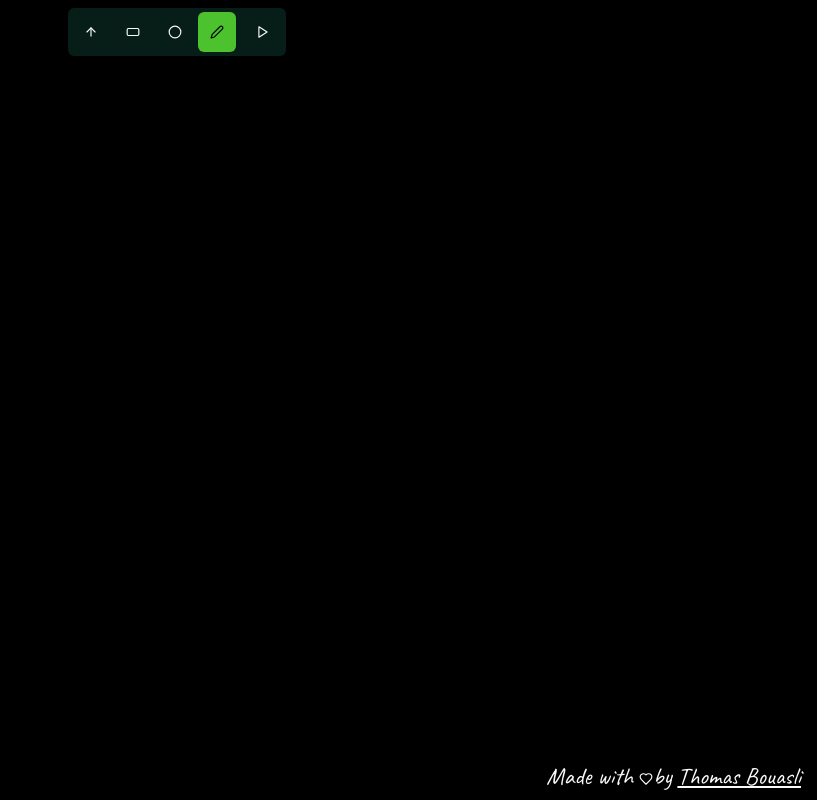
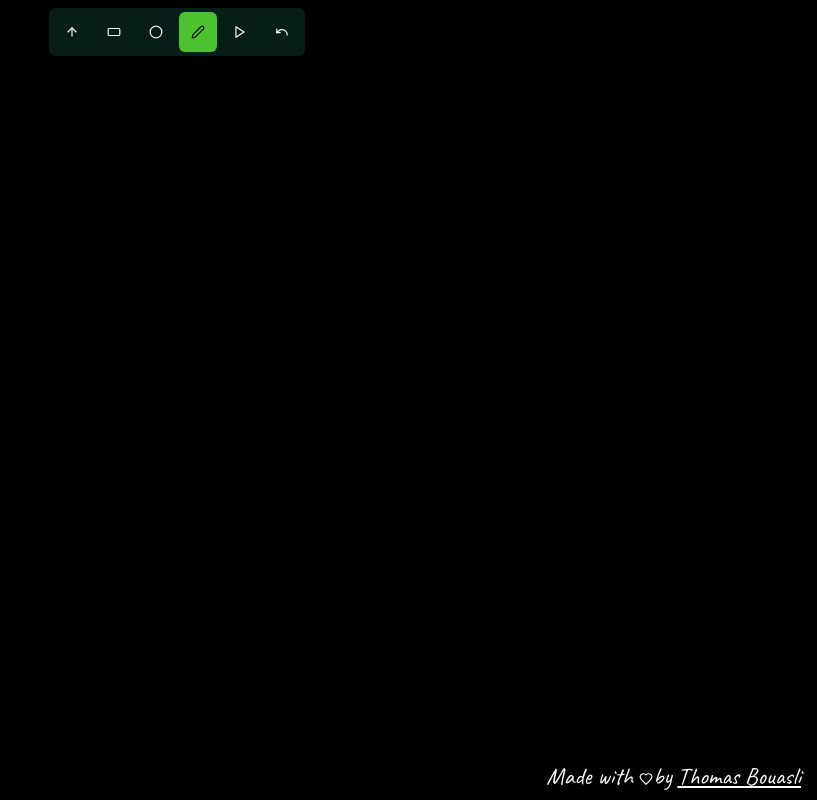
Before and after one commit to ThomasBouasli/whiteboard, a Next.js app: page / in a window 1280 px wide. Shown: the whole page, without its empty margins (463-1280 px from the left). Built offline with nearby package versions, Linux system fonts and the light colour scheme.

Commit message:
feat: added undo button

```diff
--- a/src/app/page.tsx
+++ b/src/app/page.tsx
@@ -1,17 +1,20 @@
 import Canvas from "@/components/Canvas";
 import Toolbar from "@/components/Toolbar";
 import { AnimateProvider } from "@/providers/AnimateProvider";
+import { DataProvider } from "@/providers/DataProvider";
 import { ToolProvider } from "@/providers/ToolProvider";
 
 export default function Home() {
   return (
     <main className="flex min-h-screen flex-col items-center justify-between p-24">
+      <DataProvider>
         <AnimateProvider>
           <ToolProvider>
             <Toolbar />
             <Canvas />
           </ToolProvider>
         </AnimateProvider>
+      </DataProvider>
     </main>
   );
 }
--- a/src/components/Canvas.tsx
+++ b/src/components/Canvas.tsx
@@ -2,15 +2,17 @@
 
 import React, { useEffect } from "react";
 
-import { Tool, ToolFactory, Tools } from "./Tools/tool";
+import { ToolFactory } from "./Tools/tool";
 import { useTool } from "@/providers/ToolProvider";
 import { useAnimate } from "@/providers/AnimateProvider";
+import { useData } from "@/providers/DataProvider";
 
 const Canvas = () => {
   const [seed, setSeed] = React.useState<number | null>(null);
   const [keepRatio, setKeepRatio] = React.useState<boolean>(false);
-  const [data, setData] = React.useState<Tool<any>[]>();
   const canvasRef = React.useRef<HTMLCanvasElement>(null);
+
+  const { data, setData } = useData();
   const { selectedTool } = useTool();
   const { animate } = useAnimate();
 
@@ -42,7 +44,7 @@ const Canvas = () => {
         });
       }
     });
-  }, []);
+  }, [setData]);
 
   useEffect(() => {
     const handleKeyDown = (e: KeyboardEvent) => {
@@ -105,7 +107,7 @@ const Canvas = () => {
       canvas.removeEventListener("pointerdown", handleMouseDown);
       canvas.removeEventListener("pointermove", handleMouseMove);
     };
-  }, [selectedTool, keepRatio, data, canvasRef]);
+  }, [selectedTool, keepRatio, data, canvasRef, setData]);
 
   useEffect(() => {
     const canvas = canvasRef.current;
--- a/src/components/Toolbar.tsx
+++ b/src/components/Toolbar.tsx
@@ -4,13 +4,22 @@ import { ToggleGroup, ToggleGroupItem } from "@/components/ui/toggle-group";
 import { useTool } from "@/providers/ToolProvider";
 import { Tools } from "./Tools/tool";
 import { useEffect } from "react";
-import { ArrowUp, Circle, Pen, Play, RectangleHorizontal } from "lucide-react";
+import {
+  ArrowUp,
+  Circle,
+  Pen,
+  Play,
+  RectangleHorizontal,
+  Undo,
+} from "lucide-react";
 import { useAnimate } from "@/providers/AnimateProvider";
 import { Toggle } from "./ui/toggle";
+import { useData } from "@/providers/DataProvider";
 
 const Toolbar = () => {
   const { setSelectedTool, selectedTool } = useTool();
   const { animate, setAnimate } = useAnimate();
+  const { undo } = useData();
 
   useEffect(() => {
     document.addEventListener("keydown", (e) => {
@@ -65,12 +74,15 @@ const Toolbar = () => {
         </ToggleGroupItem>
       </ToggleGroup>
       <Toggle
+        className="ml-1"
         value="animate"
         pressed={animate}
         onClick={() => setAnimate((prev) => !prev)}
-        className="ml-2"
       >
         <Play size={14} />
+      </Toggle>
+      <Toggle className="ml-1" pressed={false} value="undo" onClick={undo}>
+        <Undo size={14} />
       </Toggle>
     </div>
   );
--- a/src/providers/AnimateProvider.tsx
+++ b/src/providers/AnimateProvider.tsx
@@ -4,7 +4,7 @@ import { createContext, useContext, useState } from "react";
 
 export interface ToolContextProps {
   animate: boolean;
-  setAnimate: (animate: boolean | ((prev: boolean) => boolean)) => void;
+  setAnimate: React.Dispatch<React.SetStateAction<boolean>>;
 }
 
 export const AnimateContext = createContext<ToolContextProps>({
@@ -26,8 +26,4 @@ export const AnimateProvider = ({
   );
 };
 
-export const useAnimate = () => {
-  return {
-    ...useContext(AnimateContext),
-  };
-};
+export const useAnimate = () => useContext(AnimateContext);
--- /dev/null
+++ b/src/providers/DataProvider.tsx
@@ -0,0 +1,35 @@
+"use client";
+
+import { Tool } from "@/components/Tools/tool";
+import { createContext, useContext, useState } from "react";
+
+export interface DataContextProps {
+  data: Tool<any>[];
+  setData: React.Dispatch<React.SetStateAction<Tool<any>[]>>;
+  undo: () => void;
+}
+
+export const DataContext = createContext<DataContextProps>({
+  data: [],
+  setData: () => {},
+  undo: () => {},
+});
+
+export const DataProvider = ({ children }: { children: React.ReactNode }) => {
+  const [data, setData] = useState<Tool<any>[]>([]);
+
+  const undo = () => {
+    setData((prev) => {
+      if (!prev) return prev;
+      return prev.slice(0, prev.length - 1);
+    });
+  };
+
+  return (
+    <DataContext.Provider value={{ data, setData, undo }}>
+      {children}
+    </DataContext.Provider>
+  );
+};
+
+export const useData = () => useContext(DataContext);
--- a/src/providers/ToolProvider.tsx
+++ b/src/providers/ToolProvider.tsx
@@ -24,8 +24,4 @@ export const ToolProvider = ({ children }: { children: React.ReactNode }) => {
   );
 };
 
-export const useTool = () => {
-  return {
-    ...useContext(ToolContext),
-  };
-};
+export const useTool = () => useContext(ToolContext);
```
Lines whose indentation alone changed are shown as unchanged.
